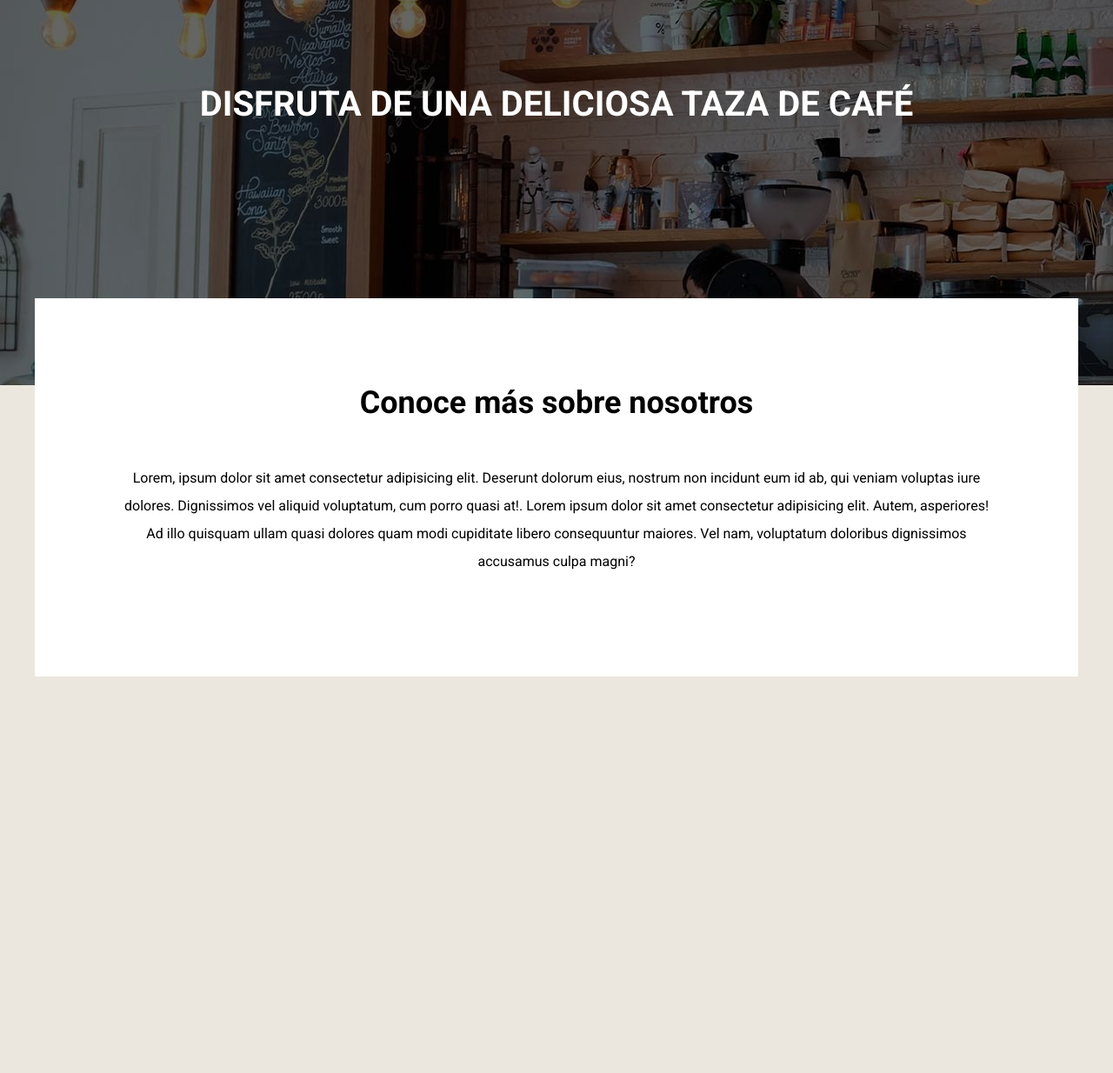
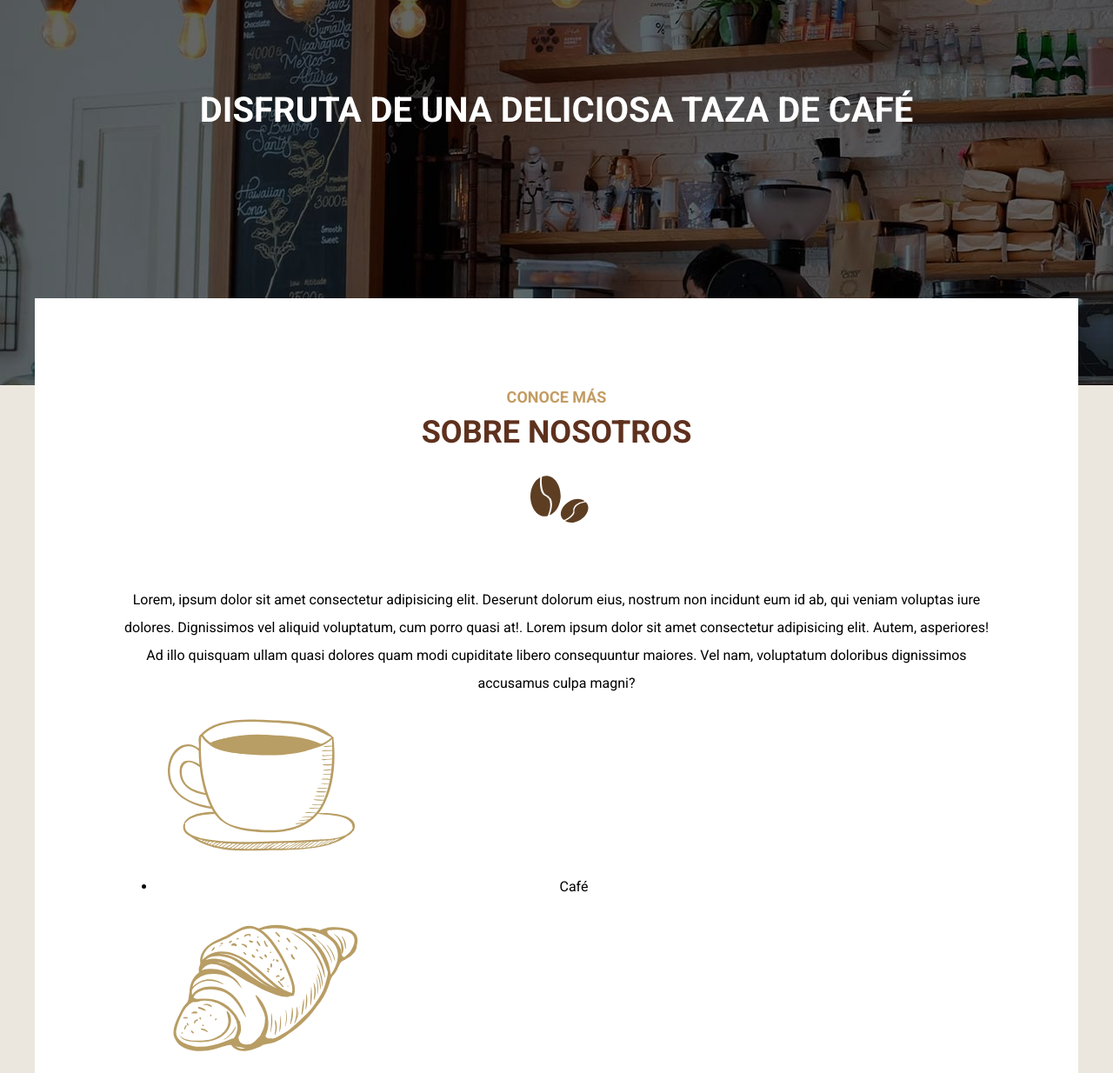
Before and after one commit to EnsoLlanos/Cafeteria, a website: page index.html in a window 1280 px wide. Shown: the part 257-1491 px from the top of the page at 87% size. Before the commit the page ends 1035 px from the top, so only its background shows below. Drawn offline with Linux system fonts and the light colour scheme.

Commit message:
Agregando iconos

```diff
--- a/index.html
+++ b/index.html
@@ -31,8 +31,29 @@
         </div>
     </header>
     <main class="contenedor contenido-principal text-center">
+        <section class="conoce">
+
         <h2><span>Conoce más</span> sobre nosotros</h2>
         <p>Lorem, ipsum dolor sit amet consectetur adipisicing elit. Deserunt dolorum eius, nostrum non incidunt eum id ab, qui veniam voluptas iure dolores. Dignissimos vel aliquid voluptatum, cum porro quasi at!. Lorem ipsum dolor sit amet consectetur adipisicing elit. Autem, asperiores! Ad illo quisquam ullam quasi dolores quam modi cupiditate libero consequuntur maiores. Vel nam, voluptatum doloribus dignissimos accusamus culpa magni?</p>
+
+        </section>
+        <section class="iconos">
+            <ul class="listado-iconos">
+                <li>
+                    <img src="build/img/icono_cafe.svg" alt="Icono cafe">
+                    <p>Café</p>
+                </li>
+                <li>
+                    <img src="build/img/icono_postre.svg" alt="Icono postre">
+                    <p>Postre</p>
+                </li>
+                <li>
+                    <img src="build/img/icono_te.svg" alt="Icono te">
+                    <p>Té</p>
+                </li>
+
+            </ul>
+        </section>
 
     </main>
 </body>
--- a/src/scss/base/_globales.scss
+++ b/src/scss/base/_globales.scss
@@ -29,15 +29,3 @@ img {
     max-width: 100%;
     display: block;
 }
-h1,h2,h3{
-    margin: 0 0 v.$separacion 0;
-}
-h1{
-    font-size: 4rem;
-}
-h2{
-    font-size: 3.6rem;
-}
-h3{
-    font-size: 3.2rem;
-}
--- a/src/scss/base/_index.scss
+++ b/src/scss/base/_index.scss
@@ -1,4 +1,6 @@
 @forward 'normalize';
 @forward 'variables';
+@forward 'mixins';
 @forward 'globales';
+@forward 'tipografia';
 @forward 'utilidades';
--- /dev/null
+++ b/src/scss/base/_tipografia.scss
@@ -0,0 +1,35 @@
+@use 'variables' as v;
+
+h1,h2,h3{
+    font-family: v.$fuente_principal;
+    margin: 0 0 v.$separacion 0;
+    text-transform: uppercase;
+    text-align: center;
+    line-height: 1.5;
+}
+h1{
+    font-size: 4rem;
+}
+h2{
+    font-size: 3.6rem;
+    color: v.$primario;
+    span {
+        color: v.$secundario;
+        font-size: 1.8rem;
+        display: block;
+    }
+
+    &::after {
+        content: '';
+        display: block;
+        width: 10rem;
+        height: 10rem;
+        margin: 0 auto;
+        background-image: url(../img/cafe.svg);
+        background-size: 10rem;
+
+    }
+}
+h3{
+    font-size: 3.2rem;
+}
--- a/src/scss/inicio/_contenido.scss
+++ b/src/scss/inicio/_contenido.scss
@@ -3,7 +3,7 @@
 
 .contenido-principal {
      background-color: v.$blanco;
-     padding: 2rem;
+     padding: 5rem 2rem;
      @include m.tablet {
         padding: 10rem;
         margin-top: -10rem;
```
Also changed, not shown: build/css/app.css.
